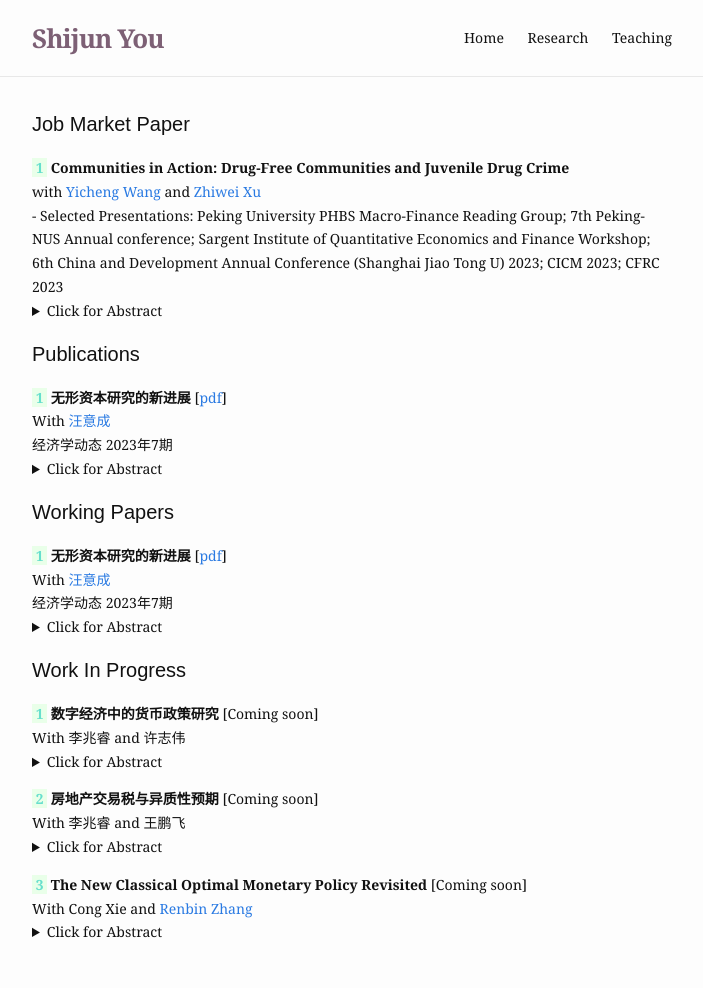
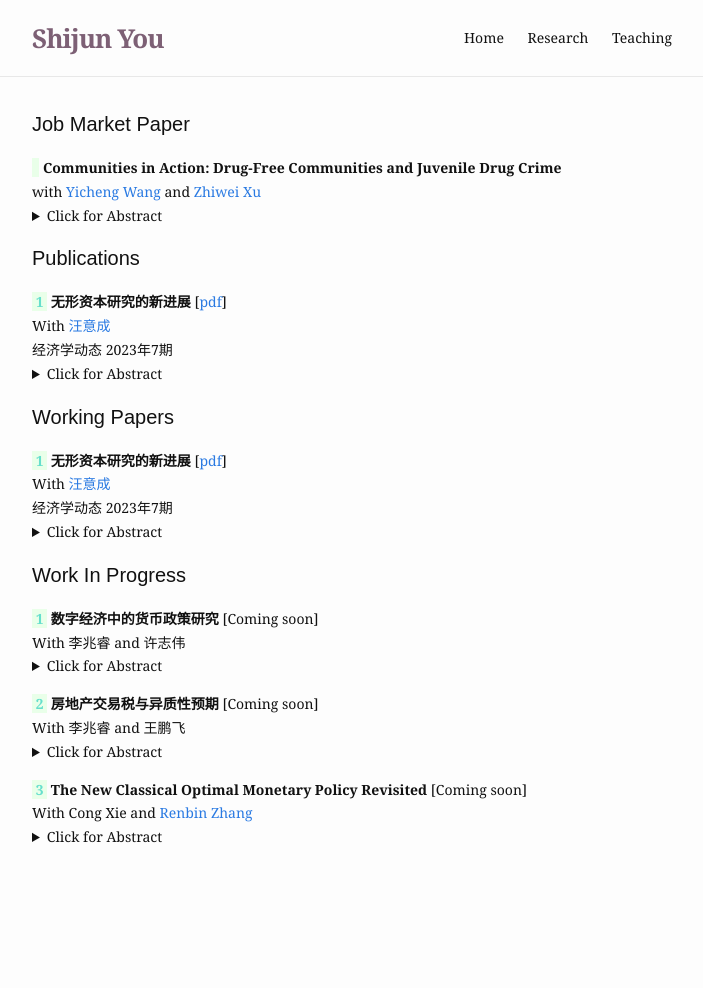
Before and after one commit to ShijunYou-Econ/homepage, a Jekyll site: the page built from research.md, in a window 1280 px wide. Shown: the whole page, without its empty margins (288-991 px from the left). Built offline with Jekyll 4.4.1, drawn with Linux system fonts in a browser that asks for light colours; after the commit the page ends 900 px from its top, so only the background shows below that.

Commit message:
Update research.md

```diff
--- a/research.md
+++ b/research.md
@@ -7,9 +7,9 @@ jmp:
   - title: Job Market Paper
     description: <strong>Communities in Action&#58; Drug-Free Communities and Juvenile Drug Crime</strong>
     authors: with <a href = "https://sites.google.com/site/wangyicheng1192/" target="_blank">Yicheng Wang</a> and <a href = "https://xuzhiwei09.wixsite.com/econ/research" target="_blank">Zhiwei Xu</a>
-    numbering: 1
-    coverage: Selected Presentations&#58; Peking University PHBS Macro-Finance Reading Group; 7th Peking-NUS Annual conference; Sargent Institute of Quantitative Economics and Finance Workshop; 6th China and Development Annual Conference (Shanghai Jiao Tong U) 2023; CICM 2023; CFRC 2023
-    abstract: Understanding the impacts of new technology and innovations on the banking sector is important and of growing interest. However, there is limited research on the detailed channels of the impacts, and consequently, the evaluations for the aggregate welfare implications. We contribute both empirically and quantitatively. We use bank panel dataset and construct a new measure of overall banking innovations to document that banking innovations can reduce marginal net costs, which improve efficiency and may unintended increase bank risk-taking. We show the finding is quite robust under a battery of checks. In a new structural, quantitative model, banks with heterogeneous capital choose investment in innovation and also risky lending, face regulations on the capital requirement and have limited liability. When aggregate new technology improves, it can reduce financial intermediation costs and social deadweight loss; however, it will also change the bank's risk consideration and increases moral hazard when the cost is largely reduced. We also find several other new implications for R\&D investment credit policy and Capital Requirement policy.
+    numbering:
+    abstract: The Drug-Free Communities (DFC) Support Program, established in 1997 through the Drug-Free Communities Act, aims to mitigate substance use among youth. This study examines the impacts of the DFC granting on juveniles in the United States from 2008 to 2019. Using a difference-in-differences (DID) model exploiting the staggered grant allocation to communities, we find that the DFC grants significantly curtail juvenile drug-related criminal activities. The potential mechanisms include reductions in marijuana use and opioid-related inpatient stays and improved academic performance among juveniles. In the auxiliary analysis, we also find positive impacts of DFC grants on reducing juvenile property crime and drug-related mortality. This study, to our knowledge, marks the first attempt to causally identify the impacts of DFCs on community well-being. Our comprehensive evaluation offers insights into the significance of collective community action in combating substance use, particularly amid the recent opioid crisis.
+
 
 publica:
   - title:  Publication
```
